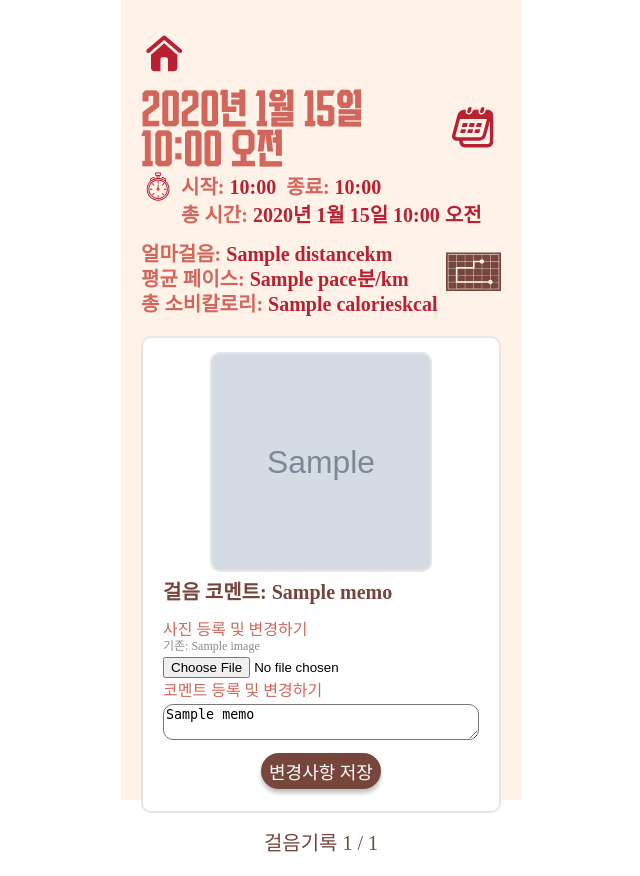
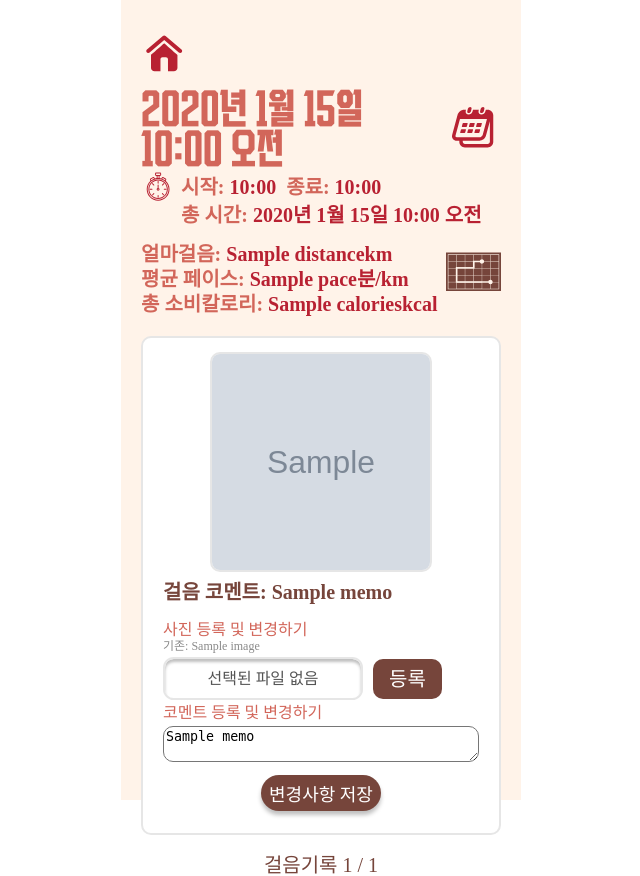
Before and after one commit to pirogramming-project/geol-eum-geol-i, a Django app: template templates/record/daily_record.html in a window 1280 px wide. Shown: the whole page, without its empty margins (319-959 px from the left). Before the commit the page ends 852 px from the top, so only its background shows below. Run offline with Django 5.2, Linux system fonts and the light colour scheme; the template is opened without the code that fills it: most values are stand-ins (such as "Sample title", 1, 10 or a date in 2020); grey boxes marked "Sample" are stand-in pictures; data that the repository does not hold is empty; some libraries are stand-ins or nearby versions; some web fonts are replaced.

Commit message:
[fix]: record_end(update).js, daily_record.css/js 수정

```diff
--- a/static/css/record/daily_record.css
+++ b/static/css/record/daily_record.css
@@ -111,6 +111,37 @@ body {
     font-weight: 500;
     font-size: 18px;
 }
+.daily__img_container {
+    display: flex;
+    align-items: center;
+    gap: 10px;
+}
+.image-input {
+    display: none;
+}
+#file-name {
+    display: flex;
+    width: 200px;
+    justify-content: center;
+    align-items: center;
+    height: 43px;
+    color: #555;
+    border-radius: 10.61px;
+    box-shadow: 0px 3px 3px 0px rgba(0, 0, 0, 0.25) inset;
+    font-family: "Kartrider Kor OTF";
+    border: 2px var(--light-gray) solid;
+}
+.custom-file-btn {
+    padding: 10px 16px;
+    font-family: 'Kartrider Kor OTF';
+    font-size: 20px;
+    font-weight: 400;
+    background-color: var(--deep-brown);
+    color: var(--white);
+    border-radius: 10px;
+    cursor: pointer;
+    display: inline-block;
+}
 .daily__user_image{
     width: 70%;
     height: 220px;
--- a/static/js/daily_record.js
+++ b/static/js/daily_record.js
@@ -50,7 +50,7 @@ document.addEventListener("DOMContentLoaded", function() {
         routePath = new google.maps.Polyline({
             path: path.map((point) => ({ lat: point.latitude, lng: point.longitude })),
             geodesic: true,
-            strokeColor: "#ffa79d",
+            strokeColor: "#7200FF",
             strokeOpacity: 1.0,
             strokeWeight: 5,
         });
@@ -63,3 +63,9 @@ document.addEventListener("DOMContentLoaded", function() {
         });
     }
 });
+
+// 파일 선택 후 파일 이름 표시
+document.getElementById("file-upload").addEventListener("change", function(event) {
+    const fileName = event.target.files[0] ? event.target.files[0].name : "선택된 파일 없음";
+    document.getElementById("file-name").textContent = fileName;
+});
--- a/static/js/record_end.js
+++ b/static/js/record_end.js
@@ -67,7 +67,6 @@ document.addEventListener("DOMContentLoaded", function() {
         showDistance.textContent = `얼마걸음: ${totalDistance.toFixed(2)}km`;
         showCalories.textContent = `총 소비칼로리: ${caloriesBurned}kcal`;
     }
-
     function updateTime() {
         let now = new Date();
         let durationSec = Math.floor((now-startTime)/1000); // 초 단위변환
@@ -77,7 +76,6 @@ document.addEventListener("DOMContentLoaded", function() {
 
         showTime.textContent = `${hours.toString().padStart(2, "0")}:${min.toString().padStart(2, "0")}:${sec.toString().padStart(2, "0")}`;
     }
-
     function calcDistance(coords) {
         let totalDistance = 0;
         function haversine(lat1, lon1, lat2, lon2) {
@@ -98,7 +96,6 @@ document.addEventListener("DOMContentLoaded", function() {
         }
         return totalDistance;
     }
-
     function calcCalories(dist, time, weight) {
         let speed = dist / (time/60); // km/h 계산하기 위함
         let METs;
--- a/templates/record/daily_record.html
+++ b/templates/record/daily_record.html
@@ -7,6 +7,7 @@
     <link rel="stylesheet" href="{% static 'css/root.css' %}">
     <link rel="stylesheet" href="{% static 'css/reset.css' %}">
     <link rel="stylesheet" href="{% static 'css/record/daily_record.css' %}">
+    <link rel="icon" type="image/x-icon" sizes="32x32" href="{% static 'image/favicon.ico' %}">
     <title>걸음걸이</title>
     <script src="https://maps.googleapis.com/maps/api/js?key=AIzaSyC5qxdgHtQEaaRKI9zP9_tTjZRXQOXPFiU" async defer></script>
 </head>
@@ -112,7 +113,11 @@
                                         <p class="walkForm__img_info">기존: {{ record.image.name }}</p>
                                     {% endif %}
                                 </label>
-                            <input type="file" name="image">
+                                <div class="daily__img_container">
+                                    <input type="file" name="image" id="file-upload" class="image-input">
+                                    <span id="file-name">선택된 파일 없음</span>
+                                    <label for="file-upload" class="custom-file-btn">등록</label>
+                                </div>
                             <label for="memo">코멘트 등록 및 변경하기</label>
                             <textarea name="memo">{{ record.memo }}</textarea>
                             <button type="submit">변경사항 저장</button>
--- a/templates/record/record_end.html
+++ b/templates/record/record_end.html
@@ -79,5 +79,5 @@
     </button>
 {% endblock %}
 {% block scripts %}
-    <script src="{% static 'js/record_end.js'%}"></script>
+    <script src="{% static 'js/record_end(update).js'%}"></script>
 {% endblock %}
```
Also changed, not shown: static/js/record_end(update).js (+98 -0 lines), static/image/favicon.ico (added). Lines whose indentation alone changed are shown as unchanged.
